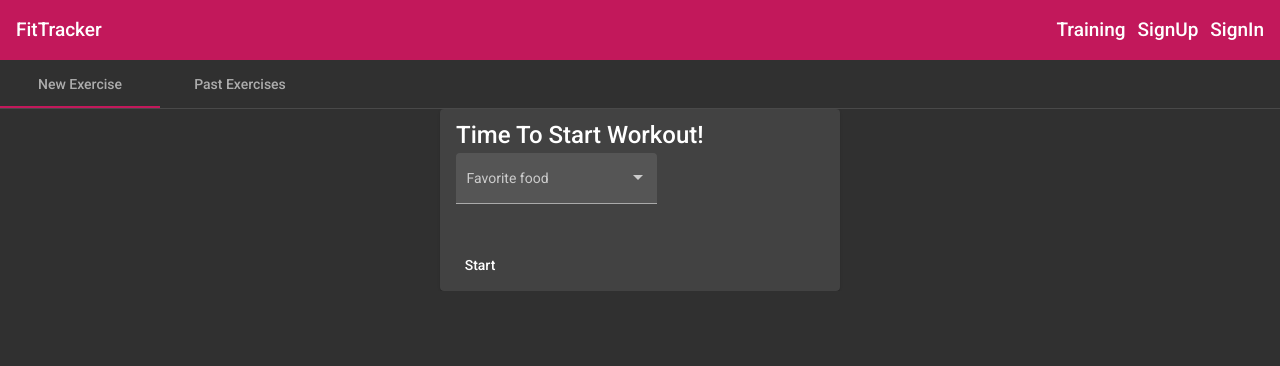
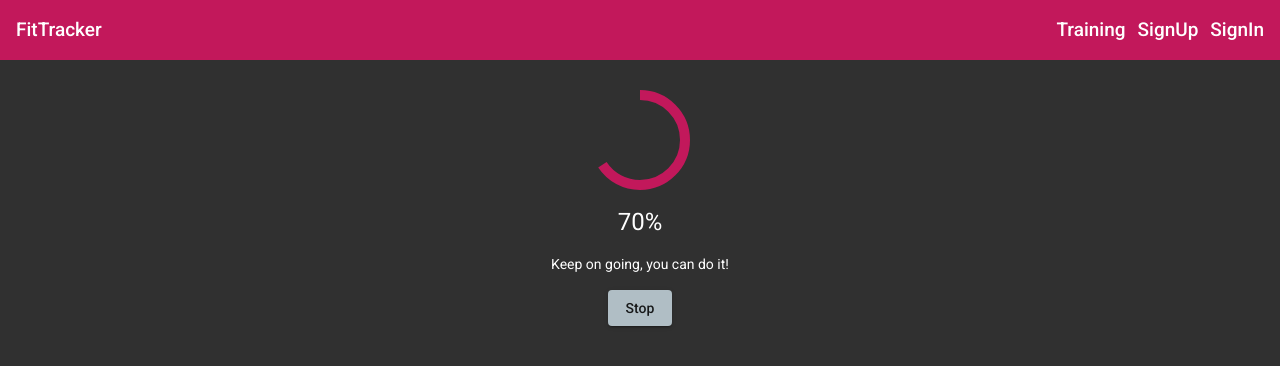
Before and after one commit to AyariAhmed/angular-fitness-tracker, an Angular app: page /training in a window 1280 px wide. Both pictures are taken after a click on the button "Start". Shown: the top 366 px of the page. Built offline with nearby package versions, Linux system fonts and the light colour scheme.

Commit message:
current Training Screen

```diff
--- a/src/app/training/current-training/current-training.component.html
+++ b/src/app/training/current-training/current-training.component.html
@@ -1 +1,7 @@
-<p>current-training works!</p>
+<section class="current-training" fxLayout="column" fxLayoutGap="16px" fxLayoutAlign="center center">
+  <mat-progress-spinner mode="determinate" [value]="progress">
+  </mat-progress-spinner>
+  <h1>{{progress}}%</h1>
+  <p>Keep on going, you can do it!</p>
+  <button mat-raised-button color="accent">Stop</button>
+</section>
--- a/src/app/training/current-training/current-training.component.scss
+++ b/src/app/training/current-training/current-training.component.scss
@@ -0,0 +1,3 @@
+.current-training{
+  padding : 30px
+}
--- a/src/app/training/current-training/current-training.component.ts
+++ b/src/app/training/current-training/current-training.component.ts
@@ -7,9 +7,17 @@ import { Component, OnInit } from '@angular/core';
 })
 export class CurrentTrainingComponent implements OnInit {
 
+  progress : number = 0;
   constructor() { }
 
   ngOnInit(): void {
+    const intervalId = setInterval(()=>{
+      this.progress += 5;
+    },200);
+    setTimeout(()=>{
+      clearInterval(intervalId);
+    },4200);
   }
 
+
 }
--- a/src/app/training/new-training/new-training.component.html
+++ b/src/app/training/new-training/new-training.component.html
@@ -1,9 +1,9 @@
 <section class="new-training" fxLayout fxLayoutAlign="center">
-  <mat-card fxFlex="400px">
-    <mat-card-title>
+  <mat-card fxFlex.xs="95%" fxFlex="450px">
+    <mat-card-title fxLayoutAlign="center">
       Time To Start Workout!
     </mat-card-title>
-    <mat-card-content>
+    <mat-card-content fxLayoutAlign="center">
       <mat-form-field appearance="fill">
         <mat-label>Favorite food</mat-label>
         <mat-select>
@@ -22,8 +22,8 @@
         </mat-select>
       </mat-form-field>
     </mat-card-content>
-    <mat-card-actions>
-      <button type="submit" mat-button>Start</button>
+    <mat-card-actions fxLayoutAlign="center">
+      <button type="submit" mat-button (click)="onStartTraining()">Start</button>
     </mat-card-actions>
   </mat-card>
 
--- a/src/app/training/new-training/new-training.component.scss
+++ b/src/app/training/new-training/new-training.component.scss
@@ -0,0 +1,6 @@
+.new-training{
+  padding: 30px;
+}
+mat-card-title{
+  padding-bottom: 15px;
+}
--- a/src/app/training/new-training/new-training.component.ts
+++ b/src/app/training/new-training/new-training.component.ts
@@ -1,4 +1,4 @@
-import { Component, OnInit } from '@angular/core';
+import {Component, OnInit, EventEmitter, Output} from '@angular/core';
 
 @Component({
   selector: 'app-new-training',
@@ -7,9 +7,14 @@ import { Component, OnInit } from '@angular/core';
 })
 export class NewTrainingComponent implements OnInit {
 
+  @Output() startTraining : EventEmitter<void> = new EventEmitter();
   constructor() { }
 
   ngOnInit(): void {
   }
 
+  onStartTraining(){
+    this.startTraining.emit();
+  }
+
 }
--- a/src/app/training/training.component.html
+++ b/src/app/training/training.component.html
@@ -1,4 +1,13 @@
-<mat-tab-group >
-  <mat-tab label="New Exercise"> <app-new-training></app-new-training> </mat-tab>
-  <mat-tab label="Past Exercises"> <app-past-trainings></app-past-trainings> </mat-tab>
+<mat-tab-group *ngIf="!ongoingTraining;else currentTraining">
+  <mat-tab label="New Exercise">
+    <app-new-training (startTraining)="ongoingTraining = true"></app-new-training>
+  </mat-tab>
+  <mat-tab label="Past Exercises">
+    <app-past-trainings></app-past-trainings>
+  </mat-tab>
 </mat-tab-group>
+
+<ng-template #currentTraining>
+  <app-current-training>
+  </app-current-training>
+</ng-template>
--- a/src/app/training/training.component.ts
+++ b/src/app/training/training.component.ts
@@ -7,6 +7,8 @@ import { Component, OnInit } from '@angular/core';
 })
 export class TrainingComponent implements OnInit {
 
+  ongoingTraining = false;
+
   constructor() { }
 
   ngOnInit(): void {
```
Also changed, not shown: src/app/material.module.ts (+5 -2 lines).
